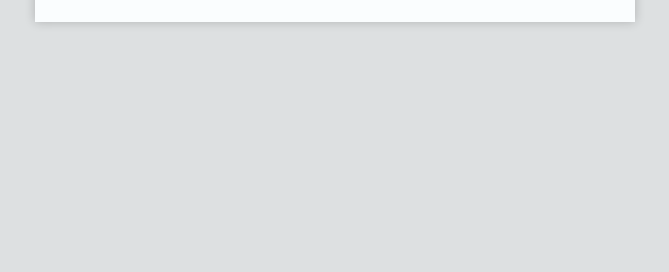
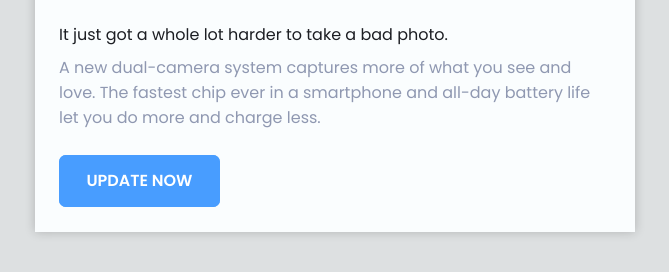
Before and after one commit to NikSkor/letter, a plain HTML site: page index.html in a window 1280 px wide. Shown: the part 535-807 px from the top of the page, without its empty margins (305-974 px from the left). Drawn offline with Linux system fonts and the light colour scheme.

Commit message:
Update index.html

```diff
--- a/index.html
+++ b/index.html
@@ -181,13 +181,52 @@
                   </td>
                 </tr>
                 <tr>
-                  <td >
+                  <td style="padding: 0 0 25px 0;">
                     <img src="/img/hero-img.png" alt="Google Stories" border="0" width="552">
                   </td>
                 </tr>
                 <tr>
+                  <td style="padding: 0 0 8px 0;">
+                    <p style="margin: 0;
+                      color: #1C1E23;
+                      font-size: 16px;
+                      font-weight: 400;
+                      line-height: 25px;
+                    ">It just got a whole lot harder to take a bad photo.</p>
+                  </td>
+                </tr>
+                <tr>
+                  <td style="padding: 0 0 25px 0;">
+                    <p style="margin: 0;
+                      color: #8F98B1;
+                      font-size: 16px;
+                      font-weight: 400;
+                      line-height: 25px;
+                    ">A new dual-camera system captures more of what you see and love.
+                    The fastest chip
+                    ever in a smartphone and all-day
+                    battery life let you do more and charge less.</p>
+                  </td>
+                </tr>
+                <tr>
                   <td>
-
+                    <table border="0" cellspacing="0" cellpadding="0" role="presentation">
+                      <tr>
+                        <td style="text-align: center; background-color: #489DFF; border-radius: 7px;">
+                          <a href="#" target="_blank" style="background-color: #489DFF;
+                            color: #FFF;
+                            text-align: center;
+                            font-size: 16px;
+                            font-weight: 600;
+                            line-height: 20px;
+                            text-decoration: none;
+                            padding: 16px 16px 16px 16px;
+                            display: inline-block;
+                            border-radius: 7px;
+                          ">&nbsp;&nbsp;&nbsp;UPDATE NOW&nbsp;&nbsp;&nbsp;</a>
+                        </td>
+                      </tr>
+                    </table>
                   </td>
                 </tr>
               </table>
```
